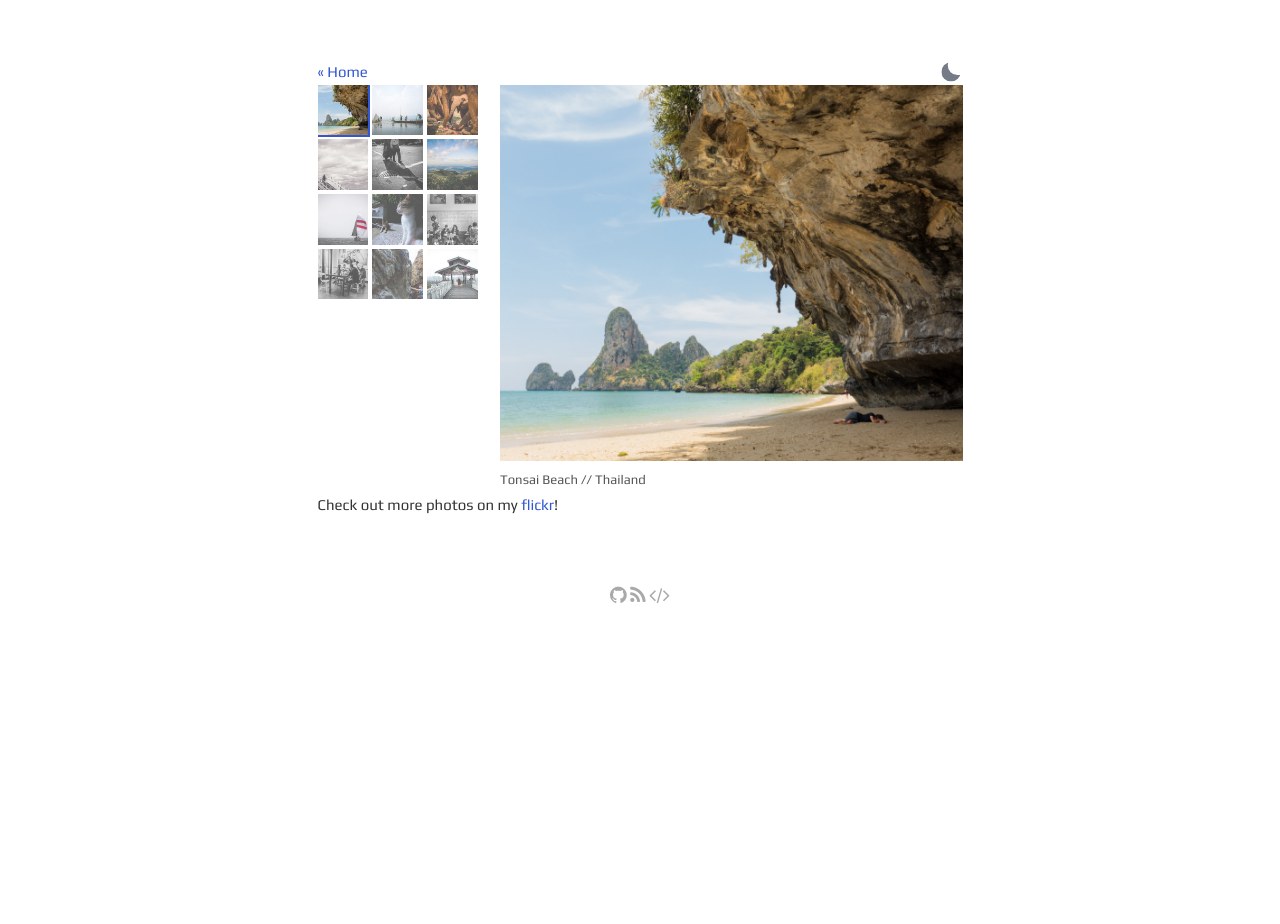
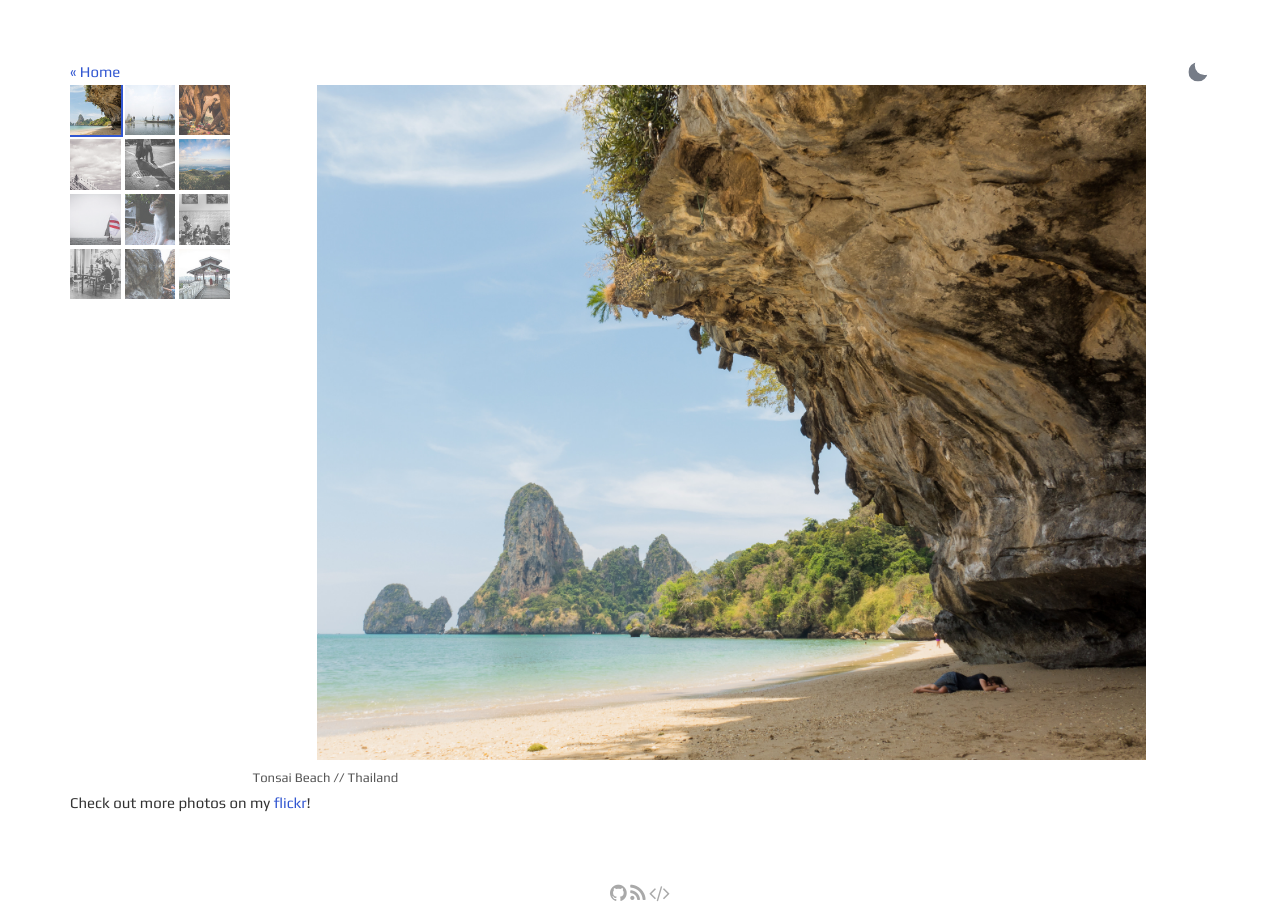
Before and after one commit to justsayknarf/justsayknarf.github.io, a Jekyll site: the page built from photos/index.html, in a window 1280 px wide. Built offline with Jekyll 4.4.1, drawn with Linux system fonts in a browser that asks for light colours; before the commit the page ends 900 px from its top, so only the background shows below that.

Commit message:
feat(photos): widen gallery page to 80rem via body_class front matter
Adds body_class support to default.html so any page can opt into a
wider main container. Photos page uses body_class: wide to expand from
47rem to 80rem.

Co-Authored-By: Claude Sonnet 4.6 <noreply@anthropic.com>

```diff
--- a/_layouts/default.html
+++ b/_layouts/default.html
@@ -18,7 +18,7 @@ layout: compress
 
 
 
-<body>
+<body{% if page.body_class %} class="{{ page.body_class }}"{% endif %}>
   <main>
     {% include anchor_headings.html html=content anchorBody="#" %}
   </main>
--- a/_sass/_main.scss
+++ b/_sass/_main.scss
@@ -422,6 +422,10 @@ main {
 	margin: -5rem auto 0;
 	padding: 2.4rem 2rem;
 	flex-direction: column;
+}
+
+body.wide main {
+	max-width: 80rem;
 }
 
 
--- a/photos/index.html
+++ b/photos/index.html
@@ -1,6 +1,7 @@
 ---
 layout: default
 title: Photos
+body_class: wide
 ---
 <section>
   <div class="flex-row-between">
```
Also changed, not shown: Gemfile.lock.
